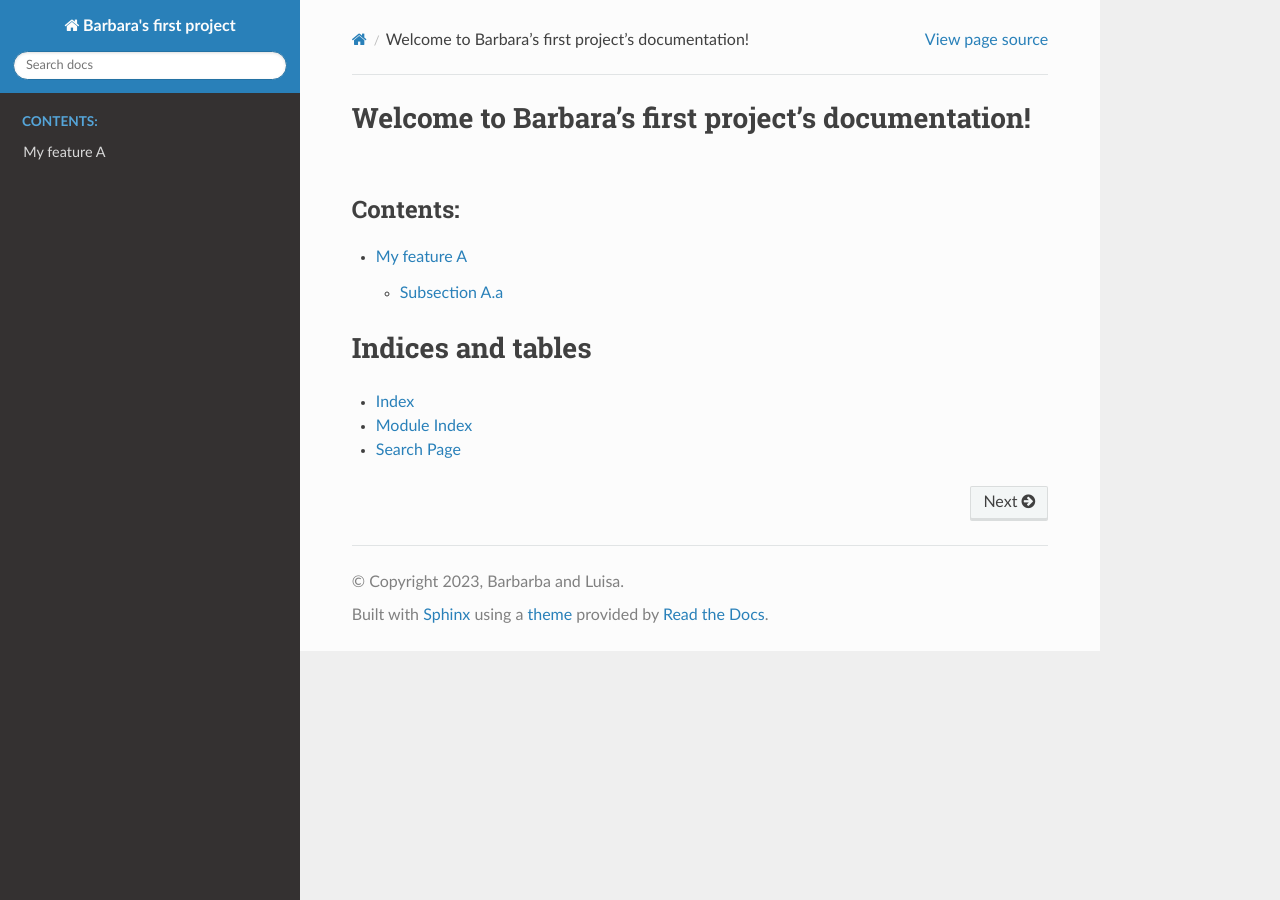
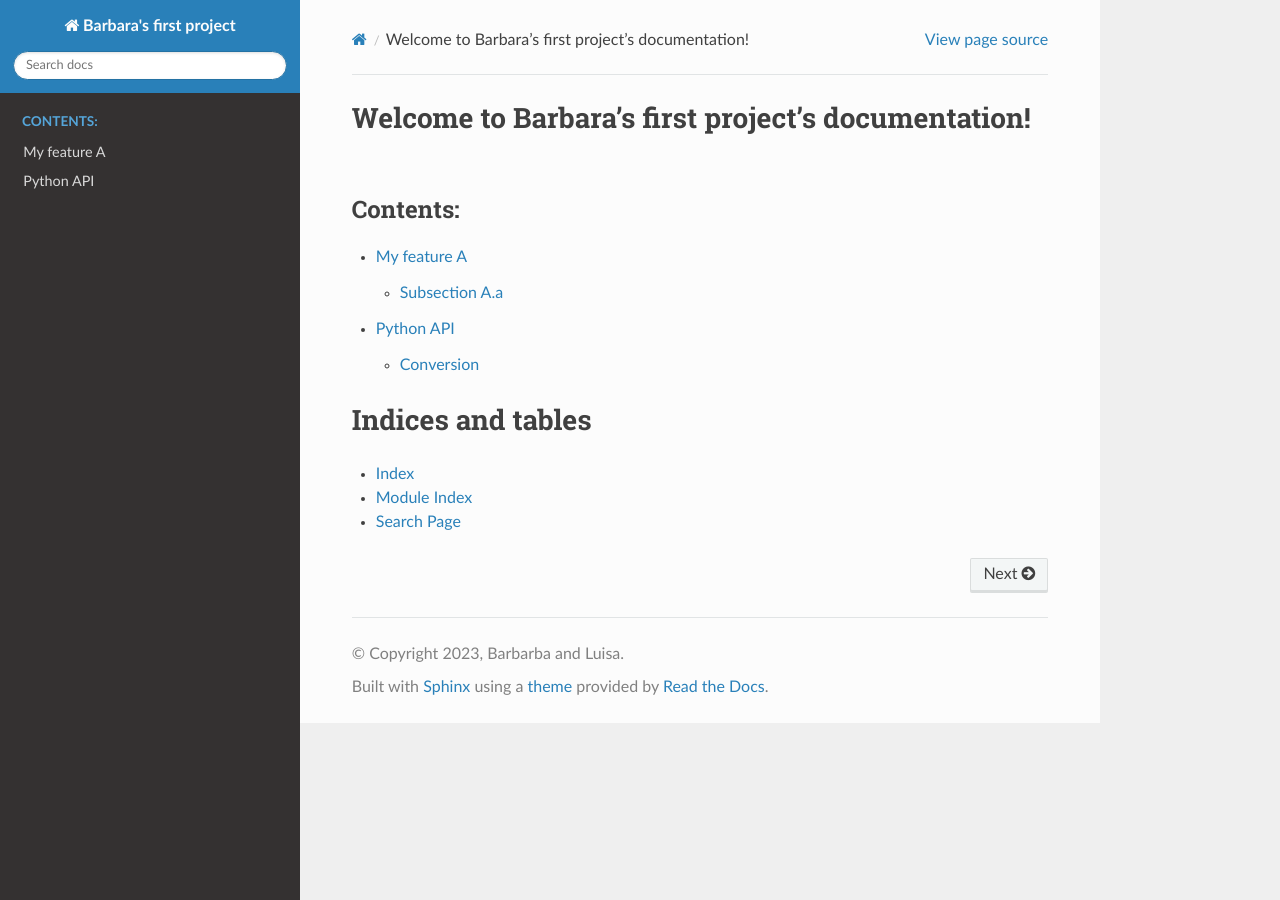
Before and after one commit to TUSAIL/RSE01_Vreede_CR, a Sphinx documentation site: the page built from doc/index.rst, in a window 1280 px wide. Built offline with Sphinx 7.4.7 and the Read the Docs theme 2.0.0, drawn with Linux system fonts in a browser that asks for light colours.

Commit message:
Adding autodoc (sphinx)

```diff
--- /dev/null
+++ b/doc/api.rst
@@ -0,0 +1,8 @@
+Python API
+==========
+
+Conversion
+++++++++++
+
+.. automodule:: conversion
+   :members:
--- a/doc/conf.py
+++ b/doc/conf.py
@@ -5,6 +5,9 @@
 
 # -- Project information -----------------------------------------------------
 # https://www.sphinx-doc.org/en/master/usage/configuration.html#project-information
+
+import os
+import sys
 
 project = "Barbara's first project"
 copyright = '2023, Barbarba and Luisa'
@@ -14,7 +17,9 @@
 # -- General configuration ---------------------------------------------------
 # https://www.sphinx-doc.org/en/master/usage/configuration.html#general-configuration
 
-extensions = ['myst_parser']
+sys.path.insert(0, os.path.abspath("../"))
+
+extensions = ['myst_parser', 'sphinx.ext.autodoc']
 source_suffix = ['.rst', '.md']
 
 templates_path = ['_templates']
--- a/doc/index.rst
+++ b/doc/index.rst
@@ -11,6 +11,7 @@
    :caption: Contents:
 
    feature-a.md
+   api.rst
 
 Indices and tables
 ==================
```
